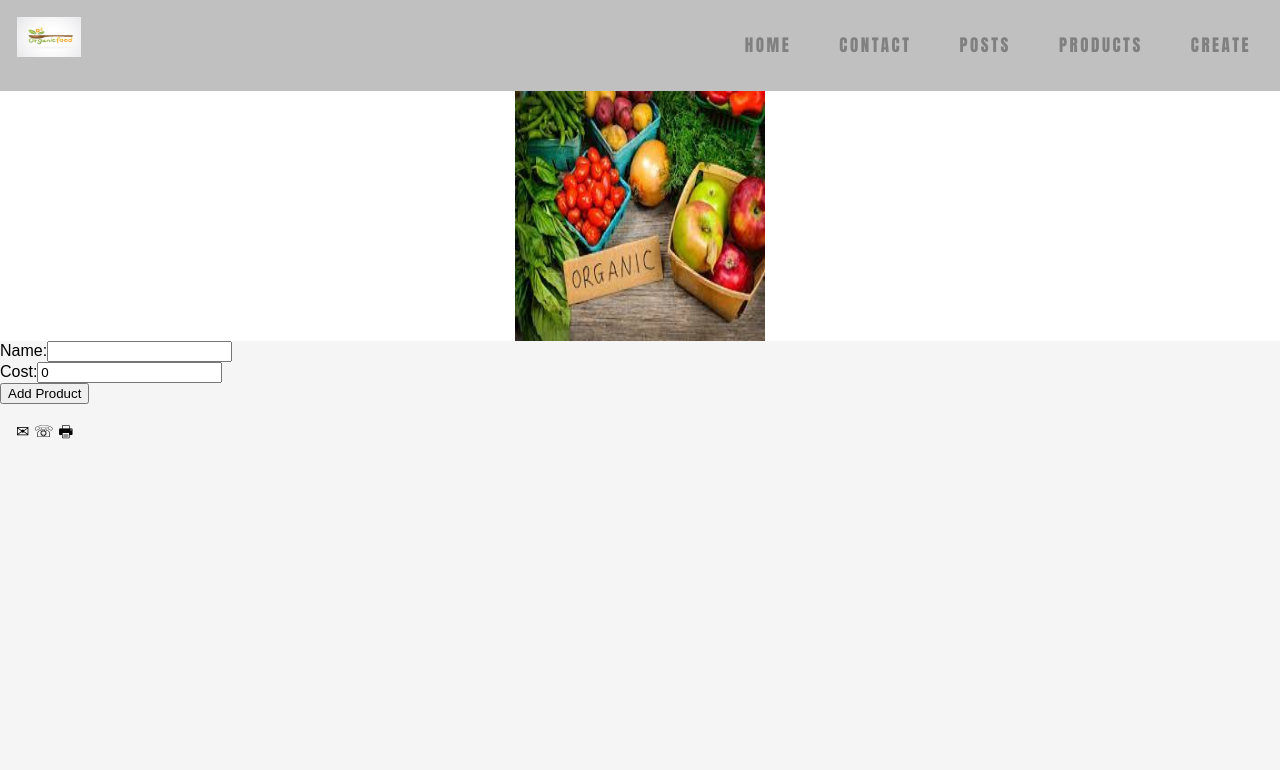
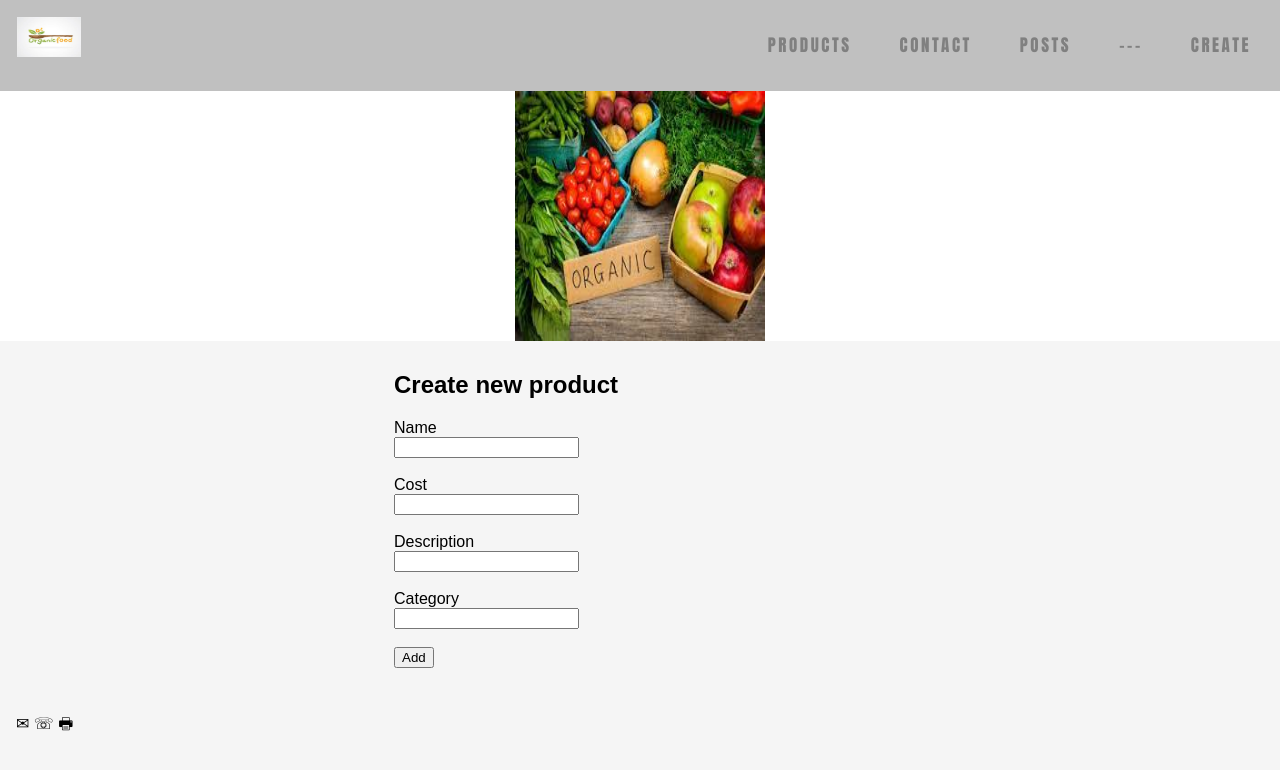
Before and after one commit to isaac-prog/tgc12-project3-r, a React (Create React App) app in the folder my-app/: page /create in a window 1280 px wide. Shown: the top 770 px of the page. Built offline with nearby package versions, Linux system fonts and the light colour scheme; no server answers.

Commit message:
attempted create(wip)

```diff
--- a/my-app/src/App.js
+++ b/my-app/src/App.js
@@ -15,7 +15,7 @@ import ProductDetailsPage from "./pages/ProductDetailsPage";
 
 
  export default class App extends React.Component{
-  url = "https://pink-mouse-vb214cfr.ws-us13.gitpod.io/";
+  url = "https://3000-pink-mouse-vb214cfr.ws-us14.gitpod.io/";
 
   state = {
     products: []
@@ -35,16 +35,6 @@ render() {
         products: () => {
             return this.state.products;
         },
-        addProduct: (productName, cost) => {
-            let id = Math.floor(Math.random() * 10000 + 99999);
-            this.setState({
-                'products': [...this.state.products, {
-                    'id': id,
-                    'product_name': productName,
-                    'cost': cost
-                }]
-            })
-        },
         getProductByID: (productID) => {
           console.log(productID)
             return this.state.products.find( p => p.id == productID)
@@ -57,7 +47,7 @@ render() {
                  <a onClick={() => this.pageHandler("home")} href="#default"><img class='logo'src={require("./images/organic-logo.jpg").default}/></a>
                 <ul class="nav-container">
                 <li>
-                  <Link to="/"><a class="active">Home</a></Link>
+                  <Link to="/"><a class="active">Products</a></Link>
                   </li>
                   <li>
                   <Link to="/contact"><a class="active">Contact</a></Link>
@@ -66,7 +56,7 @@ render() {
                   <Link to ="/posts"><a class="active">Posts</a></Link>
                   </li>
                   <li>
-                  <Link to ="/catelog"><a class="active">Products</a></Link>
+                  <Link to ="/catelog"><a class="active">---</a></Link>
                   </li>
                   <li>
                   <Link to ="/create"><a class="active">Create</a></Link>
@@ -74,7 +64,7 @@ render() {
                 </ul>
                 </div>
                 <div class="parts-directory">
-            <img class="directory-images" src={require("./images/organic.jpg").default} alt="bicycle"/>
+            <img class="directory-images" src={require("./images/organic.jpg").default} alt="picture"/>
 
             </div>
 
@@ -98,7 +88,7 @@ render() {
           <ProductListingPage/>
         </Route>
         <Route exact path="/create">
-          <Create/>
+          <AddProductForm/>
         </Route>
         <Route exact path="/productDetails/:id">
           <ProductDetailsPage/>
@@ -106,9 +96,6 @@ render() {
       </Switch>
         </ProductProvider>
       </div>
-
-
-
 
             <footer>
             ✉
--- a/my-app/src/pages/AddProduct.js
+++ b/my-app/src/pages/AddProduct.js
@@ -1,46 +1,92 @@
-import React from "react"
-import ProductContext from "./ProductContext"
+import React from 'react'
+import axios from 'axios'
+import './style.css'
 
-export default class AddProduct extends React.Component {
-    state = {
-        product_name: "",
-        cost: 0
+export default class AddProductForm extends React.Component{
+    url = "https://3000-pink-mouse-vb214cfr.ws-us14.gitpod.io/"
+    state= {
+        product:[],
+        name: "",
+        cost: 0,
+        description: "",
+        category: "",
+        image_url: "",
     }
 
-    // the name must strictly match below
-    static contextType = ProductContext;
-
-    updateFormField = (e)=> {
+    updateFormField = (e) => {
         this.setState({
-            [e.target.name] : e.target.value
+            [e.target.name]: e.target.value
         })
     }
 
-    onAddProduct = () => {
-        this.context.addProduct(this.state.product_name, this.state.cost);
+    async componentDidMount() {
+        let response = await axios.get(this.url + "api/products");
+}
+
+    addProducts = async (e) => {
+        let newProducts = {
+            'name':this.state.newName,
+            'cost':this.state.newCost,
+            'description':this.state.newDescription,
+            'category':this.state.newCategory,
+            'image_url':this.state.newImage_url,
+        }
+        console.log(newProducts)
+        let response = await axios.post(this.url + "api/products", newProducts);
+        let currentValues = this.state.case;
+        let modifiedValues = [...currentValues, newProducts];
+        this.setState({
+            'case': modifiedValues,
+            'newName': '',
+            'newCost':0,
+            'newDescription':'',
+            'newCategory':'',
+            'newImage_url':'',
+        });
     }
 
     render() {
-        return <React.Fragment>
+        return (
+            <React.Fragment>
+                <div class="create-edit-field">
+                <h2>Create new product</h2>
             <div>
-                <label>Name:</label>
-                <input type="text"
-                    name="product_name"
-                    value={this.state.product_name}
-                    onChange={this.updateFormField} />
-            </div>
-            <div>
-                <label>Cost:</label>
-                <input type="text"
-                    name="cost"
-                    value={this.state.cost}
+                <label>Name</label><br/>
+                <input
+                    type="text"
+                    name="newName"
+                    value={this.state.newName}
                     onChange={this.updateFormField}
-                />
-            </div>
-            <button onClick={this.onAddProduct}>Add Product</button>
+                /><br/><br/>
 
+                <label>Cost</label><br/>
+                <input
+                    type="text"
+                    name="newCost"
+                    value={this.state.newCost}
+                    onChange={this.updateFormField}
+                /><br/><br/>
 
-        </React.Fragment>
+                <label>Description</label><br/>
+                <input
+                    type="text"
+                    name="newDescription"
+                    value={this.state.newDescription}
+                    onChange={this.updateFormField}
+                /><br/><br/>
 
+                <label>Category</label><br/>
+                <input
+                    type="text"
+                    name="newCategory"
+                    value={this.state.newCategory}
+                    onChange={this.updateFormField}
+                /><br/><br/>
+
+                <button onClick={this.addCase}>Add</button>
+                </div><br/>
+                </div>
+            </React.Fragment>
+        )
     }
 }
--- a/my-app/src/pages/ProductDetailsPage.js
+++ b/my-app/src/pages/ProductDetailsPage.js
@@ -1,31 +1,24 @@
-import React from "react";
+import React, { useEffect, useState } from "react";
 import ProductContext from "./ProductContext";
+import {useParams} from "react-router-dom";
 import axios from "axios";
+const  url = "https://3000-pink-mouse-vb214cfr.ws-us14.gitpod.io/";
+export default function ProductDetailsPage() {
 
-export default class ProductDetailsPage extends React.Component {
-  url = "https://tgc-project2.herokuapp.com/";
-  static contextType = ProductContext; // Note 1
-  state = {
-    productID: 0,
-    product: []
-  };
+  let { id } = useParams();
+  const [product, setProduct] = useState({});
 
- async componentDidMount() {
-  let response = await axios.get(this.url + "api/products/" + this.props.id);
-  console.log(this.props.match.params);
-  let { productID } = this.props.match.id;
-  this.setState({
-    productID,
-    product: response.data
-    });
-    console.log('productid ', productID)
+  // Similar to componentDidMount and componentDidUpdate:
+  useEffect(() => {
+    //Call API
+      const fetchProduct = async (id) => {
+        const response = await axios.get(url+'api/products/'+id);
+    setProduct(response.data);
   }
+    console.log(id)
+  fetchProduct(id)
+}, []);
 
-  render() {
-    console.log(this.state.productID);
-    let product = this.context.getProductByID(this.state.productID);
-    console.log(product);
-    console.log(1);
      return (
       <React.Fragment>
         <h1>Product Details</h1>
@@ -39,5 +32,4 @@ export default class ProductDetailsPage extends React.Component {
         ) : null}
       </React.Fragment>
     );
-  }
 }
--- a/my-app/src/pages/ProductProvider.js
+++ b/my-app/src/pages/ProductProvider.js
@@ -3,8 +3,7 @@ import React from "react"
 import axios from "axios";
 
 export default class ProductProvider extends React.Component {
-url = 'https://3000-pink-mouse-vb214cfr.ws-us13.gitpod.io/'
-
+url = 'https://3000-pink-mouse-vb214cfr.ws-us14.gitpod.io/'
     state = {
         products: []
     }
@@ -23,16 +22,20 @@ url = 'https://3000-pink-mouse-vb214cfr.ws-us13.gitpod.io/'
             products: () => {
                 return this.state.products;
             },
-            addProduct: (productName, cost) => {
-                let id = Math.floor(Math.random() * 10000 + 99999);
+            addProduct: (productName, cost, description, category, image_url) => {
+                // let id = Math.floor(Math.random() * 10000 + 99999);
                 this.setState({
                     'products': [...this.state.products, {
-                        'id': id,
+                        // 'id': id,
                         'product_name': productName,
-                        'cost': cost
+                        'cost': cost,
+                        'Description': description,
+                        'Category': category,
+                        'Image_url': image_url
                     }]
                 })
             },
+
             getProductByID: (productID) => {
                 return this.state.products.find( p => p.id == productID)
             }
```
